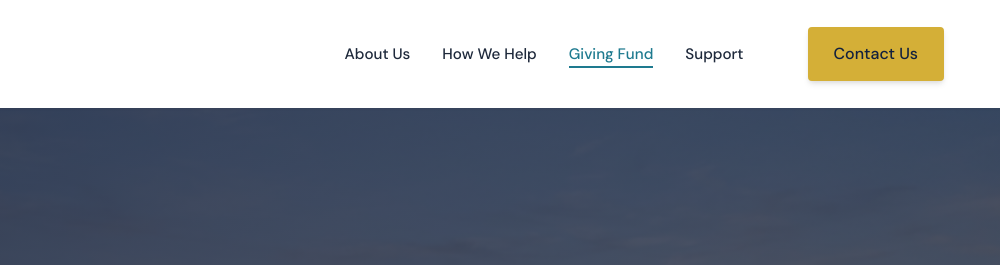
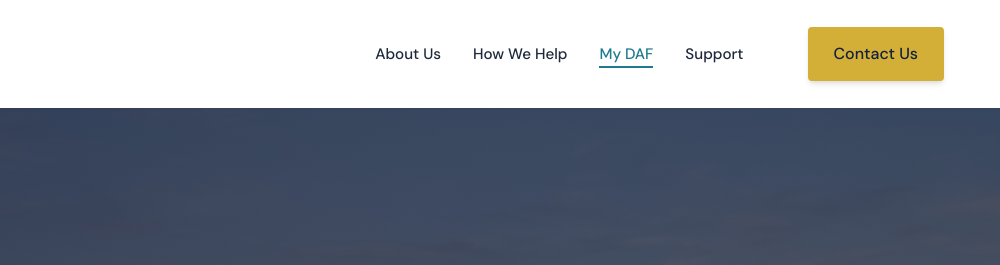
Before and after one commit to FlightPathMgmt/white-label-site, a plain HTML site: page index.html in a window 1280 px wide. Shown: the top 265 px of the page, 280-1280 px from the left. Drawn offline with Linux system fonts and the light colour scheme.

Commit message:
rename nav Giving Fund to My DAF

```diff
--- a/index.html
+++ b/index.html
@@ -28,7 +28,7 @@
                 <ul>
                     <li><a href="#">About Us</a></li>
                     <li><a href="#">How We Help</a></li>
-                    <li><a href="#" class="active">Giving Fund</a></li>
+                    <li><a href="#" class="active">My DAF</a></li>
                     <li><a href="#">Support</a></li>
                 </ul>
                 <div class="nav-actions">
```
